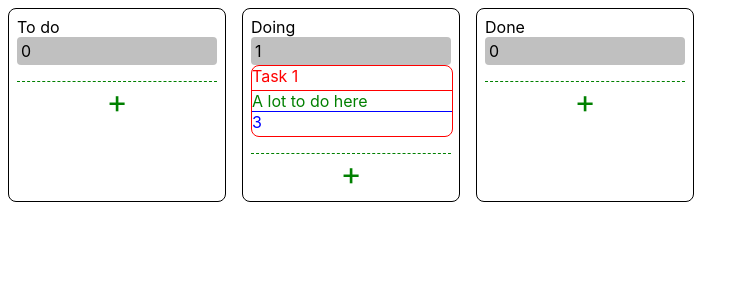
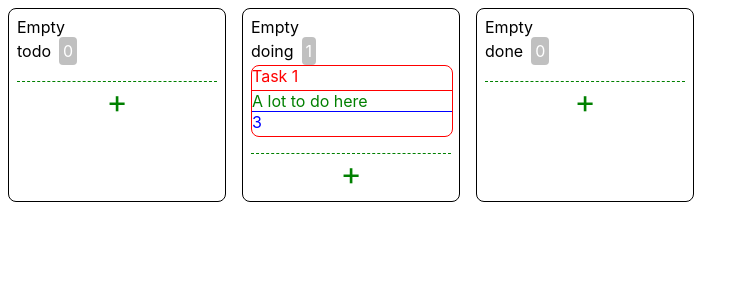
Before and after one commit to judommel/lulu-test, a React (Create React App) app: page / in a window 1280 px wide. Shown: the top 300 px of the page, without its empty margins (0-749 px from the left). Built offline with nearby package versions, Linux system fonts and the light colour scheme.

Commit message:
Feat basic logic (without adding)

```diff
--- a/src/App.tsx
+++ b/src/App.tsx
@@ -1,9 +1,9 @@
 import "./App.css";
 
-import Home from "./screens/Home/Home";
+import Board from "./screens/Board/Board";
 
 const App = () => {
-	return <Home />;
+	return <Board />;
 };
 
 export default App;
--- a/src/components/Column/Column.styles.ts
+++ b/src/components/Column/Column.styles.ts
@@ -6,6 +6,12 @@ export const ColumnContainer = styled.div`
 	border-radius: 8px;
 	padding: 8px;
 	margin: 8px;
+`;
+
+export const ColumnHeader = styled.div`
+	display: flex;
+	flex-direction: row;
+	align-items: center;
 `;
 
 export const Add = styled.div`
@@ -22,4 +28,6 @@ export const TaskCount = styled.div`
 	background-color: silver;
 	border-radius: 4px;
 	padding: 4px;
+	color: white;
+	margin-left: 8px;
 `;
--- a/src/components/Column/Column.tsx
+++ b/src/components/Column/Column.tsx
@@ -1,27 +1,45 @@
-import Task, { TaskProps } from "../Task/Task";
-import { Add, ColumnContainer, TaskCount } from "./Column.styles";
+import Task from "../Task/Task";
+import { ITask } from "../../types";
+import { Add, ColumnContainer, ColumnHeader, TaskCount } from "./Column.styles";
 
 const WARNING_TASK_NUMBER = 2;
 
 interface ColumProps {
 	title: string;
-	tasks: TaskProps[];
+	tasks: ITask[];
+	onDragStart: React.DragEventHandler<HTMLDivElement>;
+	onDrop: React.DragEventHandler<HTMLDivElement>;
+	onDragOver: React.DragEventHandler<HTMLDivElement>;
+	onEmptyColumn: () => void;
+	onAddTask: (task: ITask) => void;
 }
 
-const Column = ({ title, tasks }: ColumProps) => {
+const Column = ({
+	title,
+	tasks,
+	onDragStart,
+	onDrop,
+	onDragOver,
+	onEmptyColumn,
+	onAddTask,
+}: ColumProps) => {
 	const onAdd = () => {
-		console.log("add");
+		onAddTask({ title: "New", description: "New description", estimation: 3 });
 	};
 
 	return (
-		<ColumnContainer>
-			{title} <TaskCount>{tasks.length}</TaskCount>
+		<ColumnContainer onDrop={onDrop} onDragOver={onDragOver}>
+			<div onClick={onEmptyColumn}>Empty</div>
+			<ColumnHeader>
+				{title} <TaskCount>{tasks.length}</TaskCount>
+			</ColumnHeader>
 			{tasks.length >= WARNING_TASK_NUMBER && <p>Warning !</p>}
 			{tasks.map((task) => (
 				<Task
 					key={`${task.title} ${task.description}`}
 					title={task.title}
 					description={task.description}
+					onDragStart={onDragStart}
 					estimation={task.estimation}
 				/>
 			))}
--- a/src/components/Task/Task.tsx
+++ b/src/components/Task/Task.tsx
@@ -1,3 +1,4 @@
+import { ITask } from "../../types";
 import {
 	TaskContainer,
 	TaskDescription,
@@ -5,15 +6,22 @@ import {
 	TaskTitle,
 } from "./Task.styles";
 
-export interface TaskProps {
-	title: string;
-	description: string;
-	estimation?: number;
+export interface BoardTaskProps extends ITask {
+	onDragStart: React.DragEventHandler<HTMLDivElement>;
 }
 
-const Task = ({ title, description, estimation }: TaskProps) => {
+const Task = ({
+	title,
+	description,
+	onDragStart,
+	estimation,
+}: BoardTaskProps) => {
 	return (
-		<TaskContainer>
+		<TaskContainer
+			draggable
+			id={`${title}${description}`}
+			onDragStart={onDragStart}
+		>
 			<TaskTitle>{title}</TaskTitle>
 			<TaskDescription> {description}</TaskDescription>
 			<TaskEstimation>{estimation || "?"}</TaskEstimation>
--- a/src/screens/Home/Home.styles.ts
+++ b/src/screens/Board/Board.styles.ts
@@ -1,6 +1,6 @@
 import styled from "styled-components";
 
-export const HomeContainer = styled.div`
+export const BoardContainer = styled.div`
 	display: flex;
 	flex-direction: row;
 `;
--- /dev/null
+++ b/src/screens/Board/Board.tsx
@@ -0,0 +1,141 @@
+import { useEffect, useState } from "react";
+import Column from "../../components/Column/Column";
+import { ITask } from "../../types";
+import { BoardContainer } from "./Board.styles";
+
+const mockTasks = [
+	{ title: "Task 1", description: "A lot to do here", estimation: 3 },
+	{ title: "Task 2", description: "A lot to do here too" },
+	{ title: "Task 3", description: "A lot to do here", estimation: 3 },
+];
+
+const mockState: IBoardState = {
+	todo: [],
+	doing: [{ title: "Task 1", description: "A lot to do here", estimation: 3 }],
+	done: [],
+};
+
+const initialState: IBoardState = {
+	todo: [],
+	doing: [],
+	done: [],
+};
+
+interface IBoardState {
+	todo: ITask[];
+	doing: ITask[];
+	done: ITask[];
+}
+
+const Board = () => {
+	const [boardState, setBoardState] = useState<IBoardState | null>(null);
+
+	useEffect(() => {
+		if (localStorage.getItem("board")) {
+			const storedBoard = localStorage.getItem("board");
+			const parsedBoard = JSON.parse(storedBoard!);
+
+			setBoardState(parsedBoard);
+		} else {
+			localStorage.setItem("board", JSON.stringify(mockState));
+			setBoardState(mockState);
+		}
+	}, []);
+
+	if (!boardState) {
+		return <p>Loading</p>;
+	}
+
+	const onDragStart = (
+		e: React.DragEvent<HTMLDivElement>,
+		originColumn: string
+	) => {
+		const currentDrag = {
+			taskId: e.currentTarget.id,
+			originColumn,
+		};
+
+		localStorage.setItem("currentDrag", JSON.stringify(currentDrag));
+	};
+
+	const onDragOver = (e: React.DragEvent<HTMLDivElement>) => {
+		e.preventDefault();
+	};
+
+	const onDrop = (_e: React.DragEvent<HTMLDivElement>, dropColumn: string) => {
+		const droppedTask = localStorage.getItem("currentDrag");
+		const storedBoard = localStorage.getItem("board");
+
+		if (!droppedTask || !storedBoard) {
+			return;
+		}
+
+		const parsedBoard = JSON.parse(storedBoard);
+		const parsedDroppedTask = JSON.parse(droppedTask);
+
+		const originColumnArray = parsedBoard[parsedDroppedTask.originColumn];
+		const draggedCard = originColumnArray.find(
+			(card: ITask) =>
+				`${card.title}${card.description}` === parsedDroppedTask.taskId
+		);
+		const cardIndex = originColumnArray.findIndex(
+			(card: ITask) =>
+				`${card.title}${card.description}` === parsedDroppedTask.taskId
+		);
+		const newBoard = { ...parsedBoard };
+
+		newBoard[parsedDroppedTask.originColumn].splice(cardIndex, 1);
+		newBoard[dropColumn].push({
+			...draggedCard,
+		});
+
+		setBoardState(newBoard);
+		localStorage.setItem("board", JSON.stringify(newBoard));
+	};
+
+	const onAddTask = (task: ITask, column: string) => {
+		const storedBoard = localStorage.getItem("board");
+		if (!storedBoard) {
+			return null;
+		}
+
+		const parsedBoard = JSON.parse(storedBoard);
+		const newBoard = { ...parsedBoard };
+		newBoard[column] = [...newBoard[column], task];
+		setBoardState(newBoard);
+		localStorage.setItem("board", JSON.stringify(newBoard));
+	};
+
+	const onEmptyColumn = (column: string) => {
+		const storedBoard = localStorage.getItem("board");
+		if (!storedBoard) {
+			return null;
+		}
+
+		const parsedBoard = JSON.parse(storedBoard);
+		const newBoard = { ...parsedBoard };
+		newBoard[column] = [];
+
+		setBoardState(newBoard);
+		localStorage.setItem("board", JSON.stringify(newBoard));
+	};
+
+	return (
+		<BoardContainer>
+			{Object.keys(initialState).map((column) => (
+				<Column
+					key={column}
+					title={column}
+					tasks={boardState[column as keyof IBoardState]}
+					onDragStart={(e) => onDragStart(e, column)}
+					onDrop={(e) => onDrop(e, column)}
+					onDragOver={onDragOver}
+					onEmptyColumn={() => onEmptyColumn(column)}
+					onAddTask={(task) => onAddTask(task, column)}
+				/>
+			))}
+		</BoardContainer>
+	);
+};
+
+export default Board;
--- a/src/screens/Home/Home.tsx
+++ /dev/null
@@ -1,58 +0,0 @@
-import { useEffect, useState } from "react";
-import Column from "../../components/Column/Column";
-import { TaskProps } from "../../components/Task/Task";
-import { HomeContainer } from "./Home.styles";
-
-const mockTasks = [
-	{ title: "Task 1", description: "A lot to do here", estimation: 3 },
-	{ title: "Task 2", description: "A lot to do here too" },
-	{ title: "Task 3", description: "A lot to do here", estimation: 3 },
-];
-
-const mockState: IBoardState = {
-	todo: [],
-	doing: [{ title: "Task 1", description: "A lot to do here", estimation: 3 }],
-	done: [],
-};
-
-const initialState: IBoardState = {
-	todo: [],
-	doing: [],
-	done: [],
-};
-
-interface IBoardState {
-	todo: TaskProps[];
-	doing: TaskProps[];
-	done: TaskProps[];
-}
-
-const Home = () => {
-	const [boardState, setBoardState] = useState<IBoardState | null>(null);
-
-	useEffect(() => {
-		if (localStorage.getItem("lists")) {
-			const initialList = localStorage.getItem("lists");
-			const parsedList = JSON.parse(initialList!);
-
-			setBoardState(parsedList);
-		} else {
-			localStorage.setItem("lists", JSON.stringify(mockState));
-			setBoardState(mockState);
-		}
-	}, []);
-
-	if (!boardState) {
-		return <p>Loading</p>;
-	}
-
-	return (
-		<HomeContainer>
-			<Column title="To do" tasks={boardState.todo} />
-			<Column title="Doing" tasks={boardState.doing} />
-			<Column title="Done" tasks={boardState.done} />
-		</HomeContainer>
-	);
-};
-
-export default Home;
--- /dev/null
+++ b/src/types.ts
@@ -0,0 +1,5 @@
+export interface ITask {
+	title: string;
+	description: string;
+	estimation?: number;
+}
```
